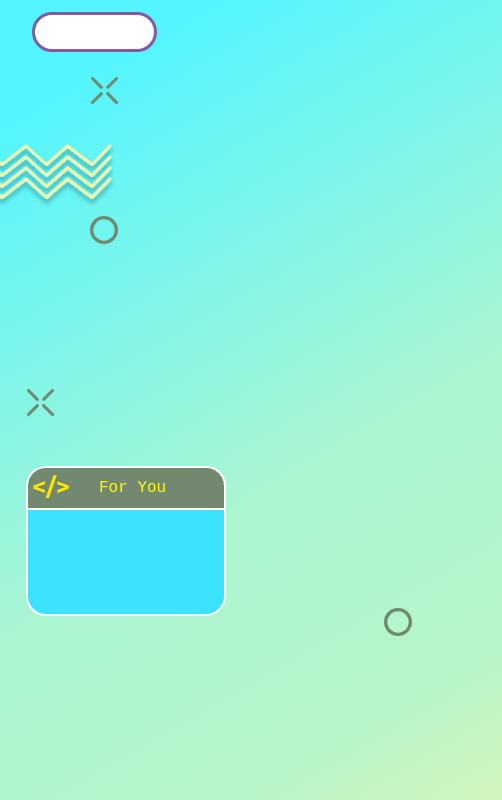
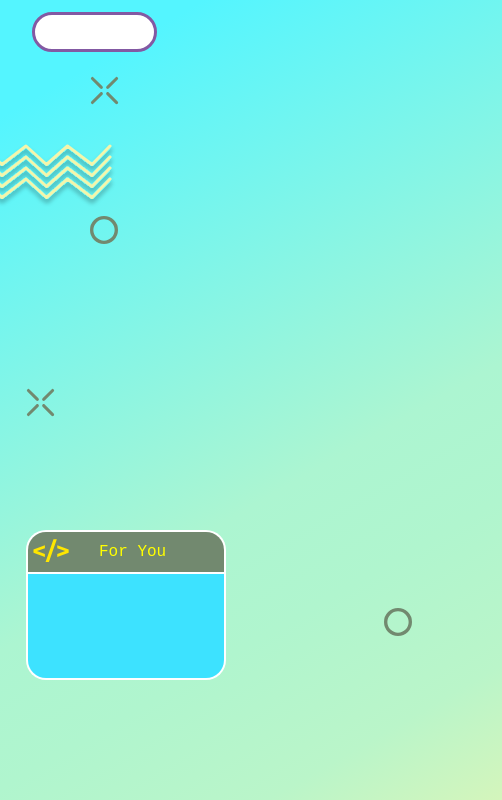
Before and after one commit to RisDeYu/ulangtahun, a plain HTML site: page index.html in a window 1280 px wide. Shown: the top 800 px of the page, 0-502 px from the left. Drawn offline with Linux system fonts and the light colour scheme.

Commit message:
Update mystyle.css

```diff
--- a/mystyle.css
+++ b/mystyle.css
@@ -226,7 +226,7 @@ body {
     position: absolute;
     width: 200px;
     height: 150px;
-    bottom: 23%;
+    bottom: 15%;
     left: 2%;
     background-color: white;
     border-radius: 20px;
```
